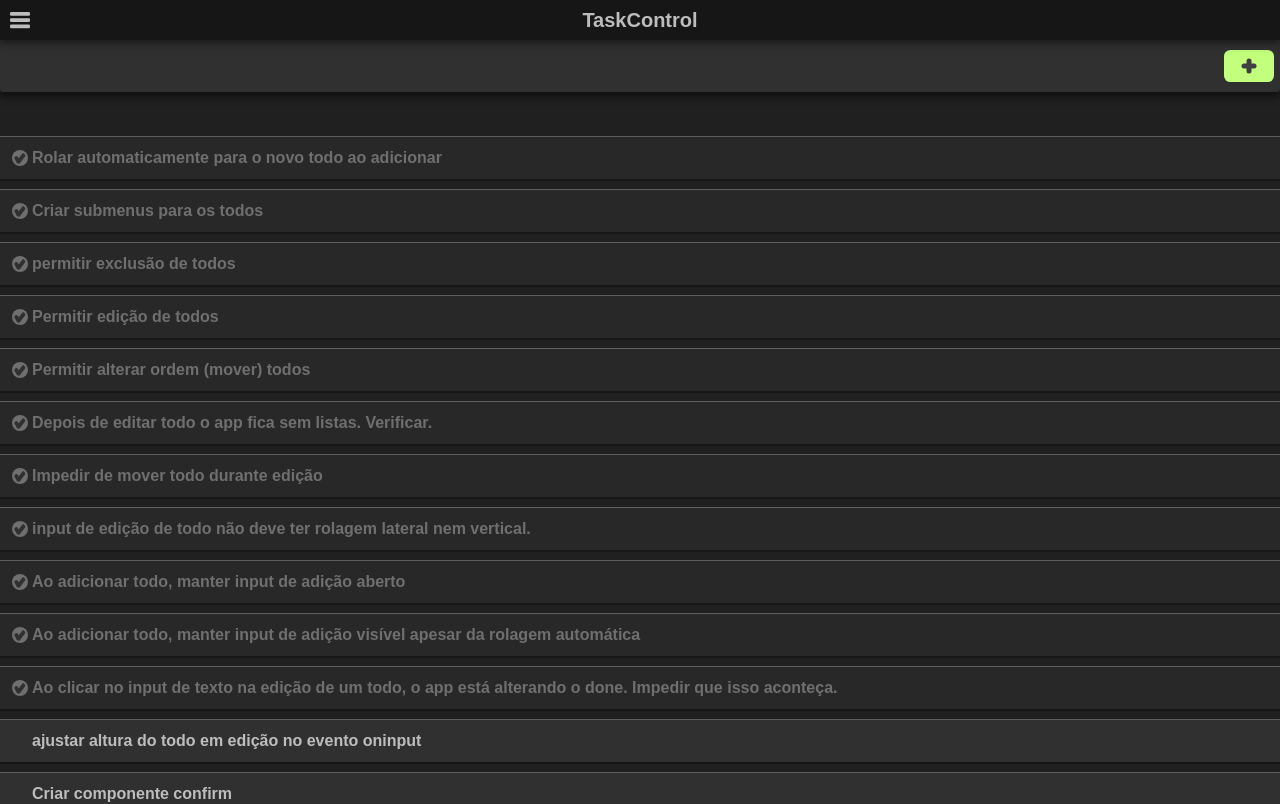
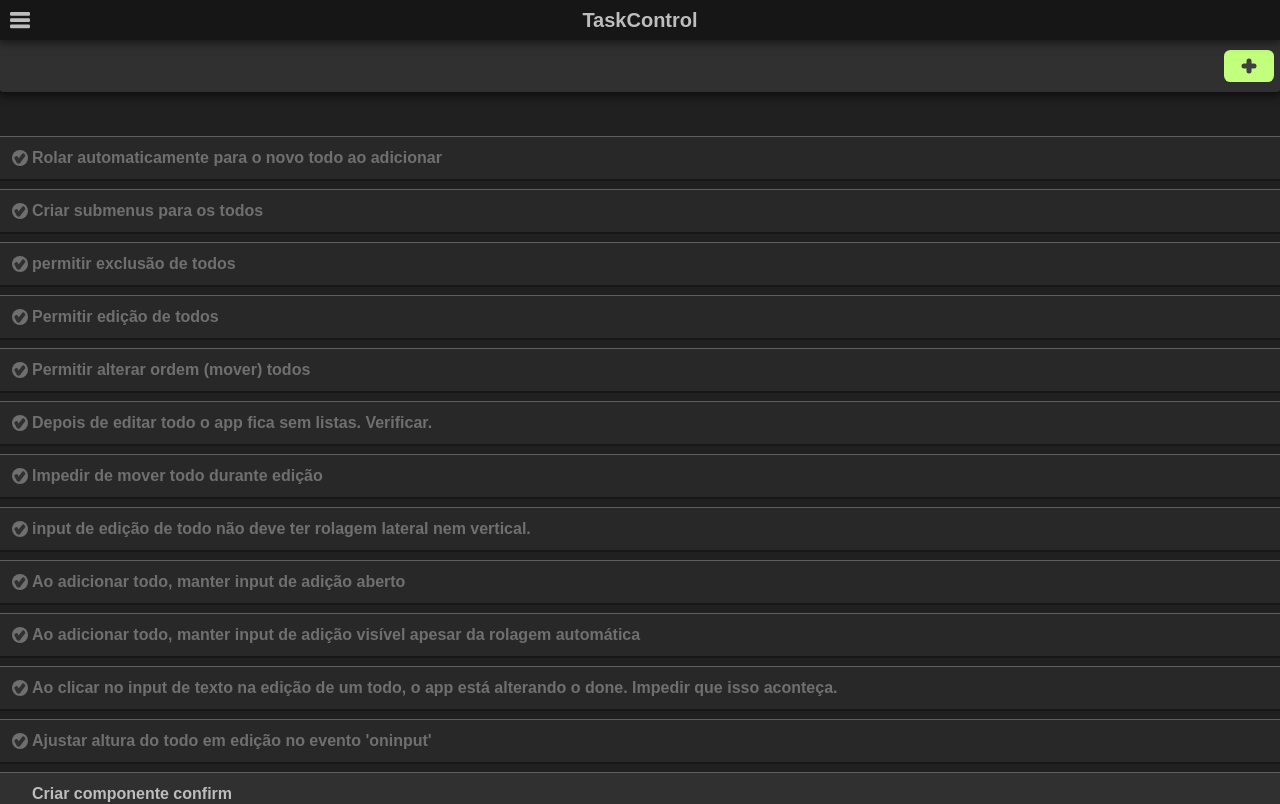
Before and after one commit to Djalmir/TaskControl, a Vue app: page /list/1 in a window 1280 px wide. Shown: the top 804 px of the page. Built offline with nearby package versions, Linux system fonts and the light colour scheme; data requests are answered from the project's data file.

Commit message:
todo height oninput

```diff
--- a/db.json
+++ b/db.json
@@ -60,8 +60,8 @@
         },
         {
           "id": 9802608,
-          "name": "ajustar altura do todo em edição no evento oninput",
-          "done": false
+          "name": "Ajustar altura do todo em edição no evento 'oninput'\n",
+          "done": true
         },
         {
           "id": 6,
@@ -96,7 +96,7 @@
         },
         {
           "id": 8143920,
-          "name": "pppadfg",
+          "name": "asdf\n",
           "done": false
         },
         {
@@ -136,7 +136,7 @@
         },
         {
           "id": 5200311,
-          "name": "ttt\na\nasdd a a a a a a a a a a a a a a a a a a a a a a a a a a a a a aa a a",
+          "name": "ttt\na\nasdd a a a a a a ",
           "done": false
         },
         {
@@ -213,17 +213,17 @@
         {
           "id": 3267049,
           "name": "criar nomes/ids/classes melhores para todas as variáveis/componentes, de forma que nunca conflitem com nenhum código",
-          "done": false
+          "done": true
         },
         {
           "id": 2797081,
           "name": "permitir mover todos os botões",
-          "done": false
+          "done": true
         },
         {
           "id": 1737573,
           "name": "criar svg para o botão enviar",
-          "done": false
+          "done": true
         }
       ],
       "id": 3
--- a/public/index.html
+++ b/public/index.html
@@ -14,6 +14,6 @@
     </noscript>
     <div id="app"></div>
     <!-- built files will be auto injected -->
-   	<script src="https://cdn.jsdelivr.net/gh/Djalmir/consoleMobile@0.1.4/console.js"></script>
+   	<script src="https://cdn.jsdelivr.net/gh/Djalmir/consoleMobile@0.1.5/console.js"></script>
   </body>
 </html>
--- a/src/views/List.vue
+++ b/src/views/List.vue
@@ -13,7 +13,7 @@
 				">
 					<img :src="require('../assets/done.svg')" :style="todo.done ? 'opacity:1' : 'opacity:0'" />
 					<pre :id="'input' + todo.id" class="nameInput" v-if="renaming !== todo.id" disabled>{{todo.name}}</pre>
-					<textarea placeholder="Nome" :id="'nameInput' + todo.id" :value="todo.name" class="nameInput" v-if="renaming === todo.id" autocomplete="off" @keypress.enter="renameOrSave(todo)" @keydown.esc="delOrCancel(todo)" />
+					<textarea placeholder="Nome" :id="'nameInput' + todo.id" :value="todo.name" class="nameInput" v-if="renaming === todo.id" autocomplete="off" @keypress.enter="renameOrSave(todo)" @keydown.esc="delOrCancel(todo)" @input="setTodoHeight(todo.id)" />
 				</div>
 				<SubMenu :item="todo" @delOrCancel="delOrCancel" @renameOrSave="renameOrSave" />
 			</div>
@@ -138,10 +138,8 @@ export default {
 			else {
 				this.$store.dispatch('setRenaming', todo.id)
 				setTimeout(() => {
-					let input = document.querySelector(`#nameInput${ todo.id }`)
-					let linesCount = Math.floor(input.scrollHeight/16)
-					input.setAttribute('rows',linesCount)
-					input.focus()
+					this.setTodoHeight(todo.id)
+					document.querySelector(`#nameInput${ todo.id }`).focus()
 				}, 50)
 			}
 		},
@@ -297,6 +295,11 @@ export default {
 				}, 16)
 
 			}
+		},
+		setTodoHeight(todoId){
+			let input = document.querySelector(`#nameInput${ todoId }`)
+			let linesCount = Math.floor(input.scrollHeight/16)
+			input.setAttribute('rows',linesCount)
 		}
 	}
 }
```
